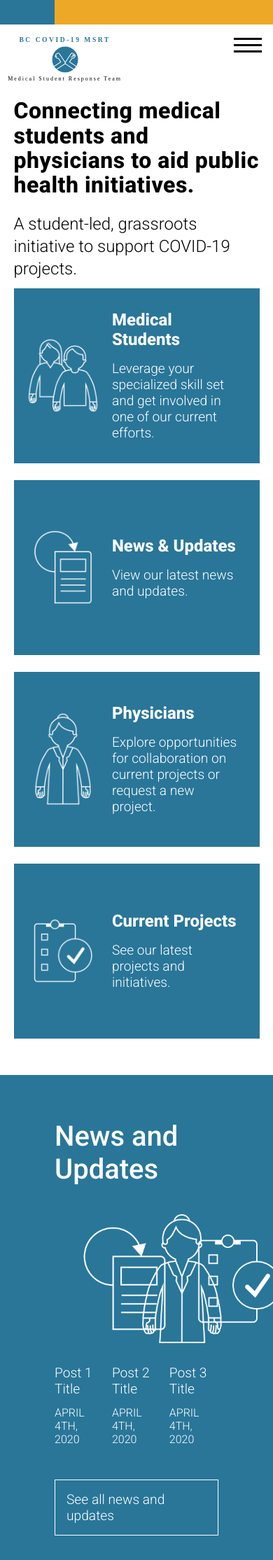
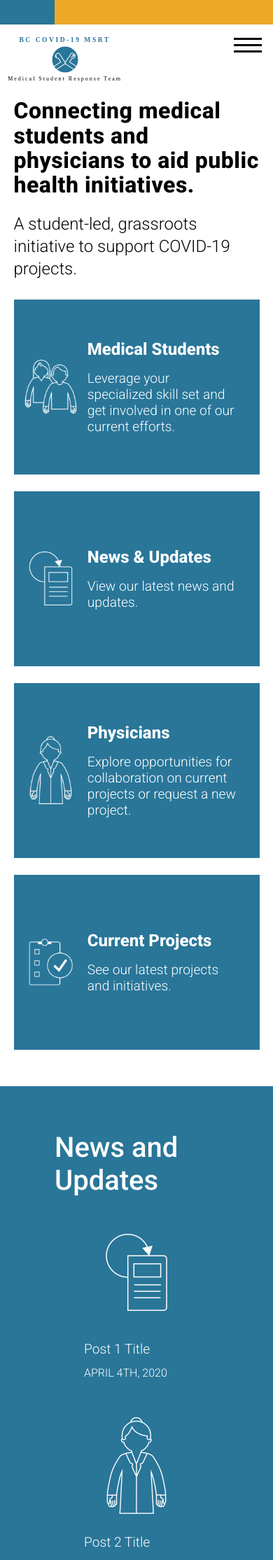
Before and after one commit to wecanmsrt/bcmsrt.github.io, a Jekyll site: the page built from index.html, in a window 390 px wide. Shown: the top 2229 px of the page at 70% size. Built offline with Jekyll 4.4.1, drawn with Linux system fonts in a browser that asks for light colours; some web fonts are replaced; some of the changed text lies outside the part shown.

Commit message:
finish responsiveness on home page

```diff
--- a/_sass/main.scss
+++ b/_sass/main.scss
@@ -13,6 +13,7 @@ $container-width: 100 - 2 * $margin-width;
 $card-margin: 3rem;
 $card-margin-mobile: 1.5rem;
 $sign-up-width: 500px;
+$sign-up-width-mobile: 270px;
 
 @font-face {
   font-family: "San Francisco Medium";
@@ -367,6 +368,7 @@ header {
     @media screen and (max-width: $transition-width-mobile) {
       font-size: 1.5rem;
       line-height: 2rem;
+      margin-bottom: 1rem;
     }
   }
 }
@@ -430,6 +432,10 @@ header {
         .card-icon {
           max-width: 40%;
           margin: 1rem 0 1rem 0rem;
+
+          @media screen and (max-width: $transition-width-large) {
+            max-width: 30%;
+          }
         }
 
         .card-info {
@@ -486,12 +492,33 @@ h2.title-roboto-medium label {
       flex-wrap: wrap;
       justify-content: space-between;
 
+      @media screen and (max-width: $transition-width-mobile) {
+        flex-direction: column;
+        align-items: center;
+      }
+
       .post-preview {
         max-width: 30%;
+
+        @media screen and (max-width: $transition-width-mobile) {
+          max-width: 100%;
+          margin-top: 3rem;
+          display: flex;
+          align-items: center;
+
+          &:first-child {
+            margin-top: 0;
+          }
+        }
 
         img {
           width: 200px;
           height: 200px;
+
+          @media screen and (max-width: $transition-width-large) {
+            width: 150px;
+            height: 150px;
+          }
         }
 
         h3,
@@ -513,6 +540,10 @@ h2.title-roboto-medium label {
     .read-more {
       display: flex;
       justify-content: flex-end;
+
+      @media screen and (max-width: $transition-width-mobile) {
+        justify-content: center;
+      }
 
       a {
         color: white;
@@ -540,6 +571,10 @@ h2.title-roboto-medium label {
   width: $sign-up-width;
   text-align: center;
 
+  @media screen and (max-width: $transition-width-mobile) {
+    width: $sign-up-width-mobile;
+  }
+
   h2 {
     color: $dark-blue;
     margin: 0;
@@ -564,6 +599,10 @@ h2.title-roboto-medium label {
     background: $dark-blue;
     border-radius: 3px;
     padding: 12px 20px;
+
+    @media screen and (max-width: $transition-width-mobile) {
+      margin-top: 1rem;
+    }
   }
 
   input[type=submit]:hover {
@@ -576,12 +615,20 @@ h2.title-roboto-medium label {
     width: 60%;
     margin-right: 12px;
     font-size: 1.5rem;
+
+    @media screen and (max-width: $transition-width-mobile) {
+      width: 90%;
+    }
   }
 }
 
 footer {
   background: $light-grey;
   padding: 2rem 0 6rem;
+
+  @media screen and (max-width: $transition-width-mobile) {
+    padding: 2rem 0 4rem;
+  }
 
   .footer-content {
     width: 90%;
@@ -594,15 +641,28 @@ footer {
     font-weight: 300;
     letter-spacing: 1px;
 
+    @media screen and (max-width: $transition-width-mobile) {
+      flex-direction: column;
+      align-items: center;
+    }
+
     .footer-left {
       width: 30%;
 
       img {
         max-width: 400px;
+
+        @media screen and (max-width: $transition-width-large) {
+          max-width: 250px;
+        }
       }
 
       .footer-tag {
         margin: 0 4rem;
+      }
+
+      @media screen and (max-width: $transition-width-mobile) {
+        display: none;
       }
     }
 
@@ -610,6 +670,12 @@ footer {
       width: 40%;
       display: flex;
       justify-content: space-evenly;
+
+      @media screen and (max-width: $transition-width-mobile) {
+        width: 100%;
+        flex-direction: column;
+        align-items: center;
+      }
 
       p {
         margin: 2rem 1rem;
@@ -633,6 +699,12 @@ footer {
       display: flex;
       justify-content: flex-end;
 
+      @media screen and (max-width: $transition-width-mobile) {
+        width: 100%;
+        align-items: center;
+        margin-top: 1rem;
+      }
+
       a {
         display: block;
         width: 30px;
@@ -643,10 +715,6 @@ footer {
           width: 30px;
           height: 30px;
         }
-
-        //&:last-child {
-        //  margin-right: 10rem;
-        //}
       }
     }
   }
```
